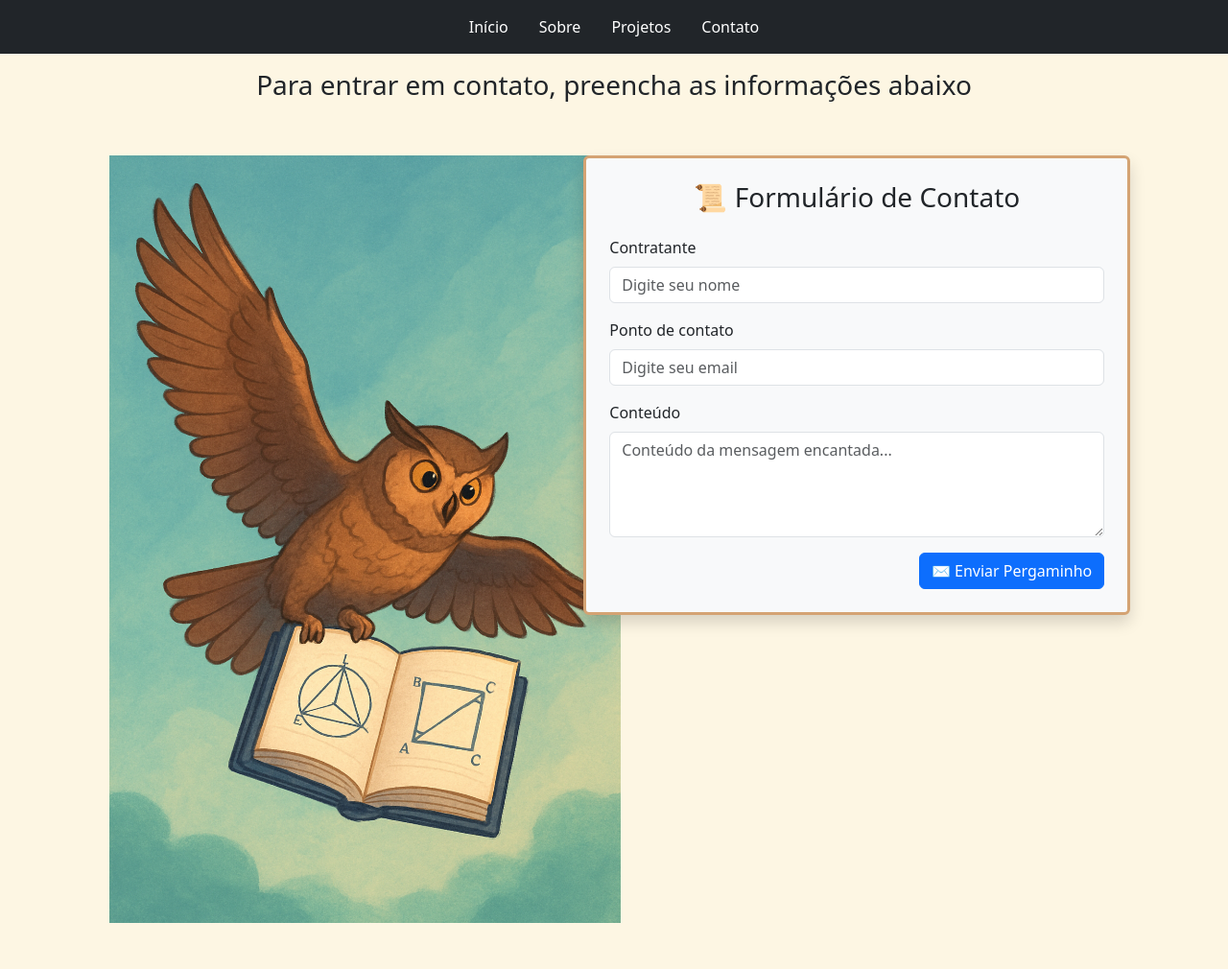
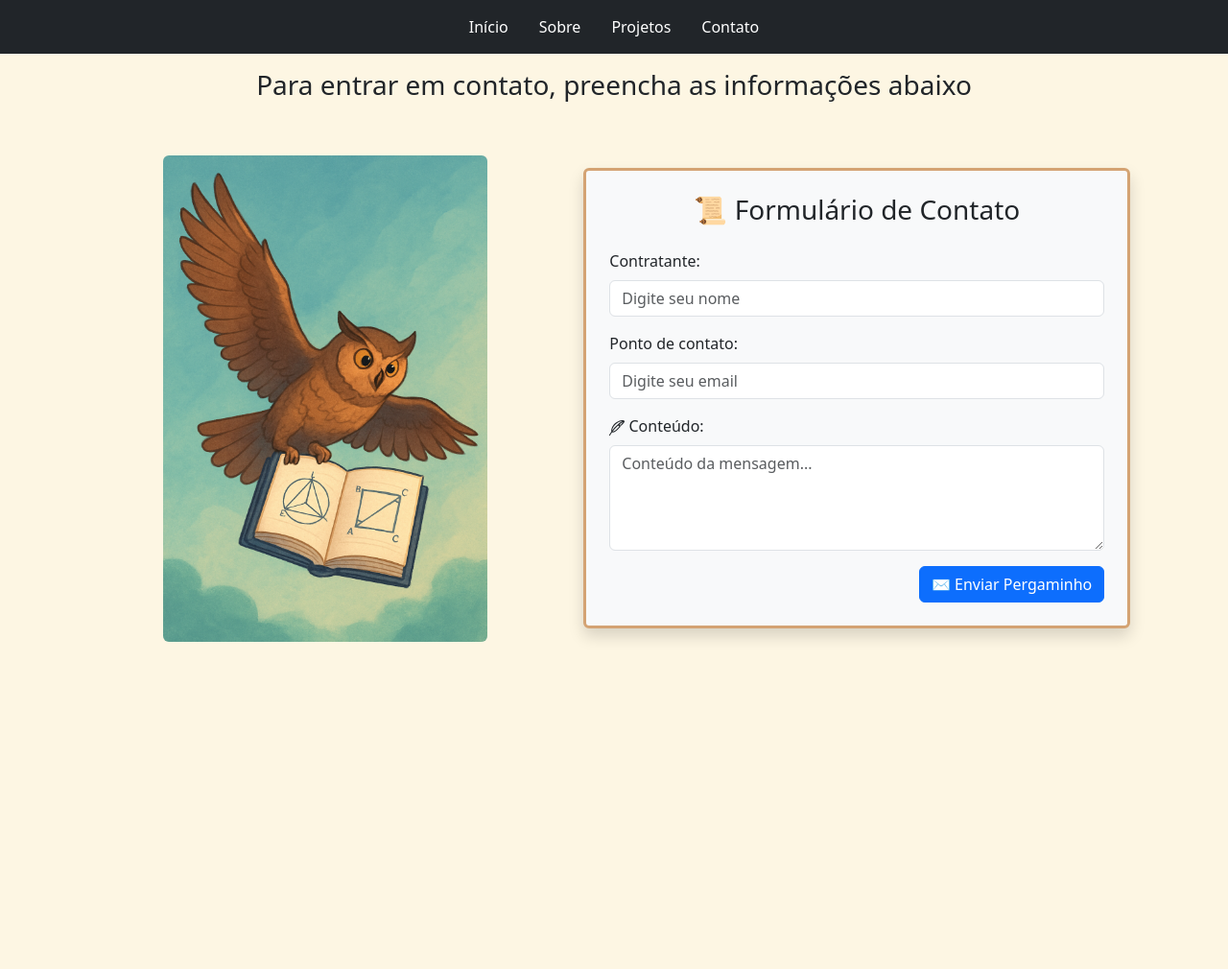
Before and after one commit to xXLancasterXx/projeto_final, a Flask app: page /contato in a window 1280 px wide. Shown: the whole page at 96% size. After the commit the page ends 669 px from the top, so only its background shows below. Run offline with Flask 3, Linux system fonts and the light colour scheme.

Commit message:
Contato finalizado

```diff
--- a/static/css/style.css
+++ b/static/css/style.css
@@ -26,3 +26,9 @@ body {
 .scrollbox::-webkit-scrollbar-thumb:hover {
   background: #495057;
 }
+
+.img {
+  max-width: 75%;
+  max-height: 100%;
+  object-fit: cover;
+}
--- a/templates/contato.html
+++ b/templates/contato.html
@@ -14,25 +14,25 @@
         </div>
 
         <div class="container py-5">
-            <div class="row justify-content-evenly align-items-start mt-0 mh-70">
+            <div class="row justify-content-evenly align-items-center mt-0">
                 <div class="col-md-5 text-center mb-5 mb-md-0 ">
-                    <img src="{{ url_for('static', filename='img/pergaminho.png') }}" class="vh-100" alt="Ave">
+                    <img src="{{ url_for('static', filename='img/pergaminho.png') }}" class="rounded img" alt="Ave">
                 </div>
 
                 <div class="col-md-6 bg-light p-4 rounded shadow" style="border: 3px solid #d4a373;">
                     <h3 class="mb-4 text-center">📜 Formulário de Contato</h3>
                     <form action="#" method="post">
                         <div class="mb-3">
-                            <label for="nomeContato" class="form-label">Contratante</label>
+                            <label for="nomeContato" class="form-label">Contratante:</label>
                             <input type="text" class="form-control" id="nomeContato" placeholder="Digite seu nome">
                         </div>
                         <div class="mb-3">
-                            <label for="email" class="form-label">Ponto de contato</label>
+                            <label for="email" class="form-label">Ponto de contato:</label>
                             <input type="email" class="form-control" id="email" placeholder="Digite seu email">
                         </div>
                         <div class="mb-3">
-                            <label for="mensagem" class="form-label">Conteúdo</label>
-                            <textarea name="mensagem" id="mensagem" class="form-control" rows="4" placeholder="Conteúdo da mensagem encantada..."></textarea>
+                            <label for="mensagem" class="form-label"><svg xmlns="http://www.w3.org/2000/svg" width="16" height="16" fill="currentColor" class="bi bi-feather" viewBox="0 0 16 16"><path d="M15.807.531c-.174-.177-.41-.289-.64-.363a3.8 3.8 0 0 0-.833-.15c-.62-.049-1.394 0-2.252.175C10.365.545 8.264 1.415 6.315 3.1S3.147 6.824 2.557 8.523c-.294.847-.44 1.634-.429 2.268.005.316.05.62.154.88q.025.061.056.122A68 68 0 0 0 .08 15.198a.53.53 0 0 0 .157.72.504.504 0 0 0 .705-.16 68 68 0 0 1 2.158-3.26c.285.141.616.195.958.182.513-.02 1.098-.188 1.723-.49 1.25-.605 2.744-1.787 4.303-3.642l1.518-1.55a.53.53 0 0 0 0-.739l-.729-.744 1.311.209a.5.5 0 0 0 .443-.15l.663-.684c.663-.68 1.292-1.325 1.763-1.892.314-.378.585-.752.754-1.107.163-.345.278-.773.112-1.188a.5.5 0 0 0-.112-.172M3.733 11.62C5.385 9.374 7.24 7.215 9.309 5.394l1.21 1.234-1.171 1.196-.027.03c-1.5 1.789-2.891 2.867-3.977 3.393-.544.263-.99.378-1.324.39a1.3 1.3 0 0 1-.287-.018Zm6.769-7.22c1.31-1.028 2.7-1.914 4.172-2.6a7 7 0 0 1-.4.523c-.442.533-1.028 1.134-1.681 1.804l-.51.524zm3.346-3.357C9.594 3.147 6.045 6.8 3.149 10.678c.007-.464.121-1.086.37-1.806.533-1.535 1.65-3.415 3.455-4.976 1.807-1.561 3.746-2.36 5.31-2.68a8 8 0 0 1 1.564-.173"/></svg> Conteúdo:</label>
+                            <textarea name="mensagem" id="mensagem" class="form-control" rows="4" placeholder="Conteúdo da mensagem..."></textarea>
                         </div>
                         <div class="text-end">
                             <button type="submit" class="btn btn-primary">✉️ Enviar Pergaminho</button>
```
